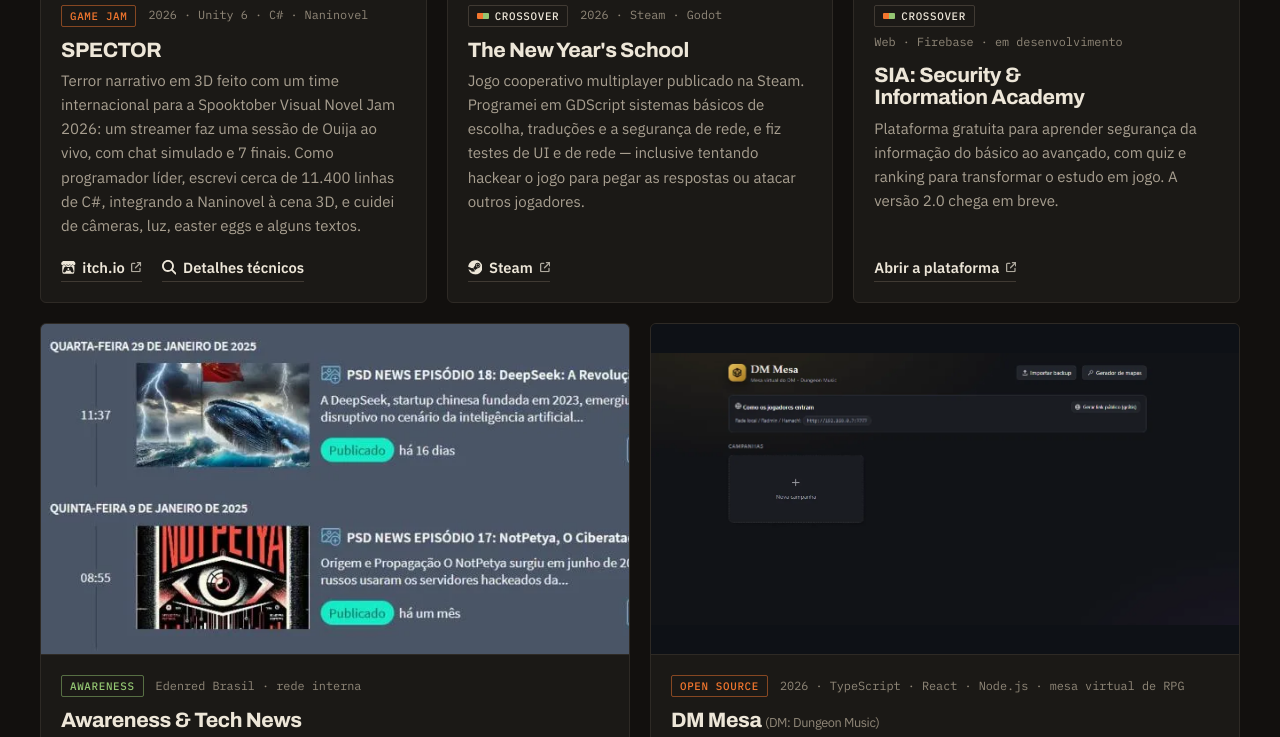
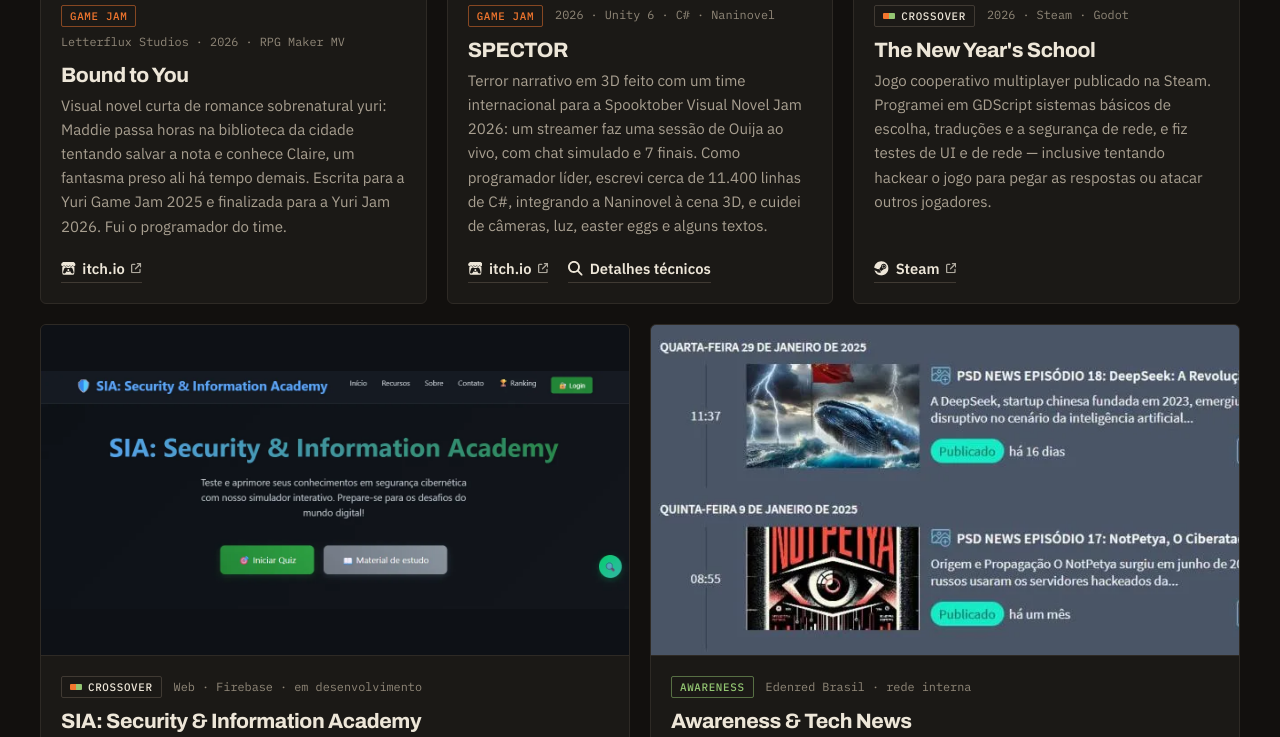
Before and after one commit to NeonBrasil/cayque, a plain HTML site: page index.html in a window 1280 px wide. Shown: the part 2264-3001 px from the top of the page. Drawn offline with Linux system fonts and the light colour scheme.

Commit message:
new update

```diff
--- a/index.html
+++ b/index.html
@@ -372,6 +372,18 @@
 
                 <div class="cards">
                     <article class="card reveal" data-domain="game" style="--o-game: 1">
+                        <div class="card-media"><img src="img/bound-to-you.webp" width="900" height="598" alt="Arte de Bound to You: esboços de Maddie e Claire com o logo do jogo" data-translate-attr="alt:bty-alt" loading="lazy" decoding="async"></div>
+                        <div class="card-body">
+                            <p class="meta"><span class="tag tag-game" data-translate="bty-tag">Game jam</span><span data-translate="bty-meta">Letterflux Studios · 2026 · RPG Maker MV</span></p>
+                            <h3>Bound to You</h3>
+                            <p data-translate="bty-desc">Visual novel curta de romance sobrenatural yuri: Maddie passa horas na biblioteca da cidade tentando salvar a nota e conhece Claire, um fantasma preso ali há tempo demais. Escrita para a Yuri Game Jam 2025 e finalizada para a Yuri Jam 2026. Fui o programador do time.</p>
+                            <div class="links">
+                                <a class="link" href="https://letterfluxstudios.itch.io/bound-to-you" target="_blank" rel="noopener noreferrer"><svg class="icon" aria-hidden="true"><use href="#i-itch-io"/></svg>itch.io<svg class="icon icon-ext" aria-hidden="true"><use href="#i-arrow-up-right-from-square"/></svg></a>
+                            </div>
+                        </div>
+                    </article>
+
+                    <article class="card reveal" data-domain="game" style="--o-game: 2">
                         <div class="card-media"><img src="img/spector.webp" width="630" height="500" alt="Tela de título de SPECTOR" data-translate-attr="alt:spector-alt" loading="lazy" decoding="async"></div>
                         <div class="card-body">
                             <p class="meta"><span class="tag tag-game" data-translate="spector-tag">Game jam</span><span>2026 · Unity 6 · C# · Naninovel</span></p>
@@ -384,7 +396,7 @@
                         </div>
                     </article>
 
-                    <article class="card card--last-sec reveal" data-domain="game sec" style="--o-game: 2; --o-sec: 3">
+                    <article class="card card--last-sec reveal" data-domain="game sec" style="--o-game: 3; --o-sec: 3">
                         <div class="card-media"><img src="img/nys.webp" width="616" height="353" alt="Arte de capa de The New Year's School" data-translate-attr="alt:nys-alt" loading="lazy" decoding="async"></div>
                         <div class="card-body">
                             <p class="meta"><span class="tag tag-cross">Crossover</span><span>2026 · Steam · Godot</span></p>
@@ -396,7 +408,7 @@
                         </div>
                     </article>
 
-                    <article class="card reveal" data-domain="game sec" style="--o-game: 4; --o-sec: 1">
+                    <article class="card card--wide-all reveal" data-domain="game sec" style="--o-game: 5; --o-sec: 1">
                         <div class="card-media card-media--contain"><img src="img/sia.webp" width="1290" height="520" alt="Tela inicial da SIA: Security & Information Academy" data-translate-attr="alt:sia-alt" loading="lazy" decoding="async"></div>
                         <div class="card-body">
                             <p class="meta"><span class="tag tag-cross">Crossover</span><span data-translate="sia-meta">Web · Firebase · em desenvolvimento</span></p>
@@ -420,7 +432,7 @@
                         </div>
                     </article>
 
-                    <article class="card card--wide-all card--last-all reveal" data-domain="game" style="--o-game: 3">
+                    <article class="card card--wide-all card--last-all reveal" data-domain="game" style="--o-game: 4">
                         <div class="card-media card-media--contain"><img src="img/dm-mesa.webp" width="1183" height="547" alt="Tela inicial do DM Mesa, com a lista de campanhas" data-translate-attr="alt:dm-alt" loading="lazy" decoding="async"></div>
                         <div class="card-body">
                             <p class="meta"><span class="tag tag-game">Open source</span><span data-translate="dm-meta">2026 · TypeScript · React · Node.js · mesa virtual de RPG</span></p>
--- a/styles.css
+++ b/styles.css
@@ -947,6 +947,15 @@ p { text-wrap: pretty; }
 .card-media--contain { background: #0E1116; }
 .card-media--contain img { object-fit: contain; }
 .card:hover .card-media--contain img { transform: none; }
+
+/* Rota "tudo": o último card ocupa a linha inteira, com a mídia ao lado */
+:root[data-route="all"] .card--last-all { grid-column: 1 / -1; flex-direction: row; }
+:root[data-route="all"] .card--last-all .card-media {
+    width: 42%;
+    aspect-ratio: auto;
+    border-bottom: 0;
+    border-right: 1px solid var(--line);
+}
 
 .card-body { display: flex; flex-direction: column; flex: 1; padding: 20px; }
 .card-body h3 { margin-bottom: 8px; font-size: 1.3rem; }
@@ -1674,10 +1683,15 @@ p { text-wrap: pretty; }
     :root[data-route="all"] .card--wide-all,
     :root[data-route="game"] .card { grid-column: span 1; }
 
-    /* Card que sobra sozinho na última linha: ocupa a largura toda, com a mídia ao lado */
-    :root[data-route="all"] .card--last-all,
+    /* Na rota "tudo" os 6 cards fecham 2 colunas; na "seg", o que sobra sozinho ocupa a linha toda */
+    :root[data-route="all"] .card--last-all { grid-column: span 1; flex-direction: column; }
+    :root[data-route="all"] .card--last-all .card-media {
+        width: auto;
+        aspect-ratio: 16 / 9;
+        border-right: 0;
+        border-bottom: 1px solid var(--line);
+    }
     :root[data-route="sec"] .card--last-sec { grid-column: 1 / -1; flex-direction: row; }
-    :root[data-route="all"] .card--last-all .card-media,
     :root[data-route="sec"] .card--last-sec .card-media {
         width: 42%;
         aspect-ratio: auto;
--- a/translations.js
+++ b/translations.js
@@ -93,6 +93,10 @@ const translations = {
         "ed-fact-2": "No Splunk, achei um vazamento crítico a partir de padrões em logs de transferência.",
         "ed-fact-3": "Criei o Awareness & Tech News, série semanal que reduziu em mais de 30% os incidentes relacionados.",
         "ed-link-exp": "Ver na experiência",
+        "bty-alt": "Arte de Bound to You: esboços de Maddie e Claire com o logo do jogo",
+        "bty-tag": "Game jam",
+        "bty-meta": "Letterflux Studios · 2026 · RPG Maker MV",
+        "bty-desc": "Visual novel curta de romance sobrenatural yuri: Maddie passa horas na biblioteca da cidade tentando salvar a nota e conhece Claire, um fantasma preso ali há tempo demais. Escrita para a Yuri Game Jam 2025 e finalizada para a Yuri Jam 2026. Fui o programador do time.",
         "spector-alt": "Tela de título de SPECTOR",
         "spector-tag": "Game jam",
         "spector-desc": "Terror narrativo em 3D feito com um time internacional para a Spooktober Visual Novel Jam 2026: um streamer faz uma sessão de Ouija ao vivo, com chat simulado e 7 finais. Como programador líder, escrevi cerca de 11.400 linhas de C#, integrando a Naninovel à cena 3D, e cuidei de câmeras, luz, easter eggs e alguns textos.",
@@ -470,6 +474,10 @@ const translations = {
         "ed-fact-2": "Found a critical data leak in Splunk by spotting patterns in file-transfer logs.",
         "ed-fact-3": "Created Awareness & Tech News, a weekly series that cut related incidents by more than 30%.",
         "ed-link-exp": "See in experience",
+        "bty-alt": "Bound to You art: sketches of Maddie and Claire with the game logo",
+        "bty-tag": "Game jam",
+        "bty-meta": "Letterflux Studios · 2026 · RPG Maker MV",
+        "bty-desc": "A short supernatural yuri visual novel: Maddie spends hours in the town library trying to save her grade and meets Claire, a ghost who has been stuck there far too long. Written for Yuri Game Jam 2025 and completed for Yuri Jam 2026. I was the team's programmer.",
         "spector-alt": "SPECTOR title screen",
         "spector-tag": "Game jam",
         "spector-desc": "3D narrative horror game made with an international team for the Spooktober Visual Novel Jam 2026: a streamer runs a live Ouija session, with a simulated chat and 7 endings. As lead programmer, I wrote about 11,400 lines of C#, wiring Naninovel into the 3D scene, and handled cameras, lighting, easter eggs and some of the writing.",
```
Also changed, not shown: img/bound-to-you.webp (added).
